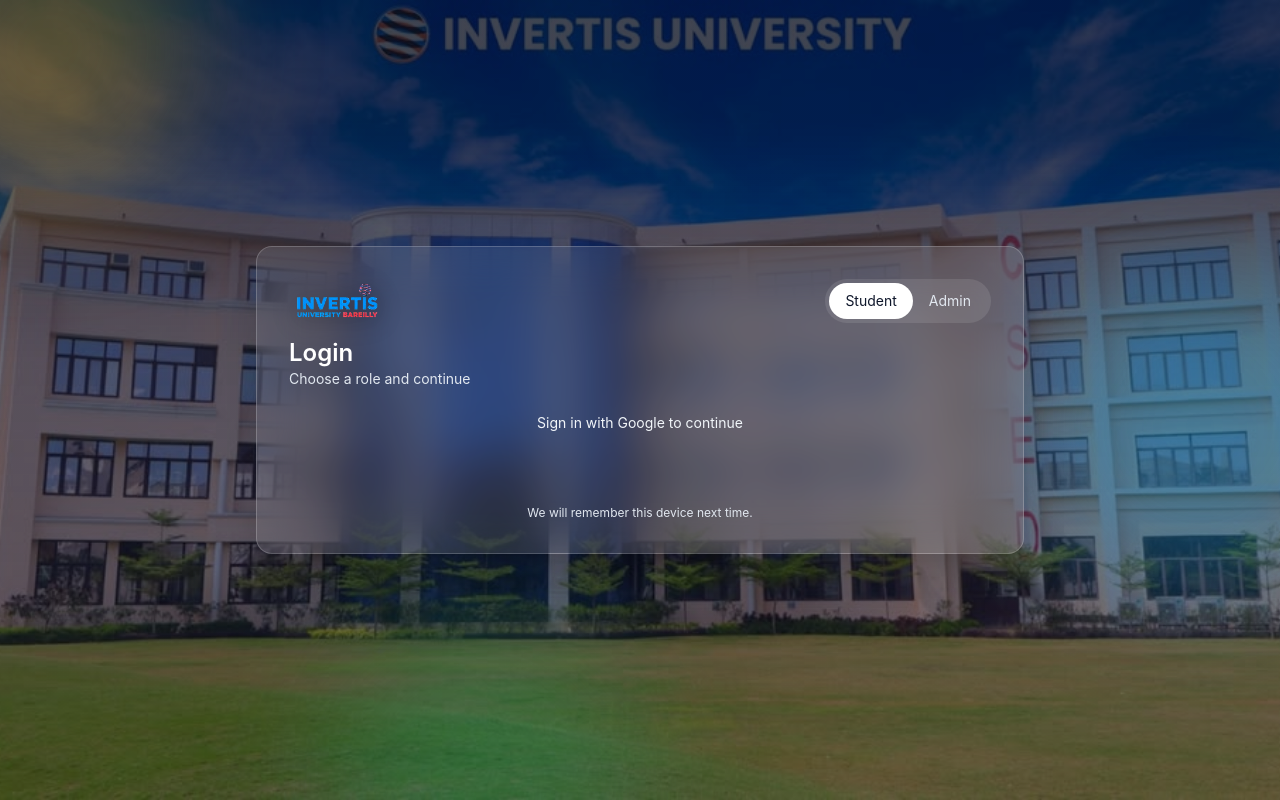
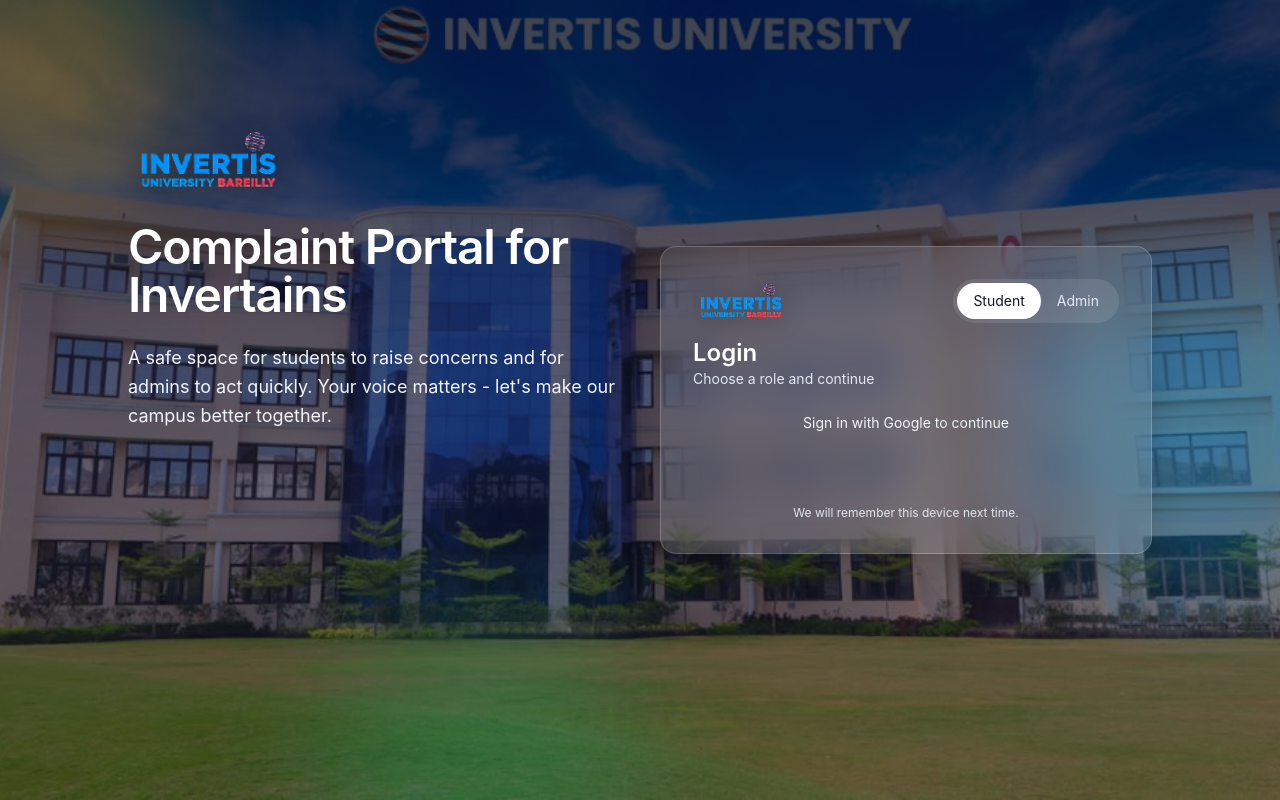
Before and after one commit to nirbhaycodess/Collage-Complaint-Box, a React (Vite) app in the folder frontend/: page / in a window 1280 px wide. Built offline with nearby package versions, Linux system fonts and the light colour scheme; no server answers.

Commit message:
Adjust login intro block position upward on desktop

```diff
--- a/frontend/src/pages/LoginPage.jsx
+++ b/frontend/src/pages/LoginPage.jsx
@@ -216,7 +216,22 @@
       <div className="absolute bottom-[-140px] left-1/4 h-80 w-80 rounded-full bg-emerald-400/20 blur-3xl" />
 
       <div className="relative min-h-screen flex items-center justify-center px-6 py-12">
-        <div className="w-full max-w-3xl">
+        <div className="w-full max-w-5xl grid md:grid-cols-2 gap-10 items-center">
+          <div className="space-y-6 md:-translate-y-[40%]">
+            <img
+              src={logo}
+              alt="University Logo"
+              className="w-32 md:w-40 bg-transparent brightness-125 contrast-125 drop-shadow-[0_4px_12px_rgba(0,0,0,0.45)]"
+            />
+            <h1 className="text-4xl md:text-5xl font-semibold tracking-tight text-white">
+                Complaint Portal for Invertains
+            </h1>
+            <p className="text-slate-100 text-lg leading-relaxed">
+              A safe space for students to raise concerns and for admins to act
+              quickly. Your voice matters - let's make our campus better together.
+            </p>
+          </div>
+
           <div className="bg-white/10 backdrop-blur-xl border border-white/20 rounded-2xl p-6 md:p-8 shadow-2xl">
             <div className="flex items-start justify-between mb-6 gap-4">
               <div>
@@ -277,15 +292,6 @@
 
                 {studentUser && (
                   <div className="space-y-4">
-                    <div className="rounded-xl border border-white/20 bg-white/10 p-4">
-                      <h1 className="text-2xl md:text-3xl font-semibold tracking-tight text-white">
-                        Complaint Portal for Invertains
-                      </h1>
-                      <p className="mt-2 text-slate-100 text-sm md:text-base leading-relaxed">
-                        A safe space for students to raise concerns and for admins to act
-                        quickly. Your voice matters - let's make our campus better together.
-                      </p>
-                    </div>
                     <div className="rounded-xl border border-white/20 bg-white/10 p-4">
                       <p className="text-sm text-slate-200">Signed in as</p>
                       <p className="text-lg font-semibold">
```
